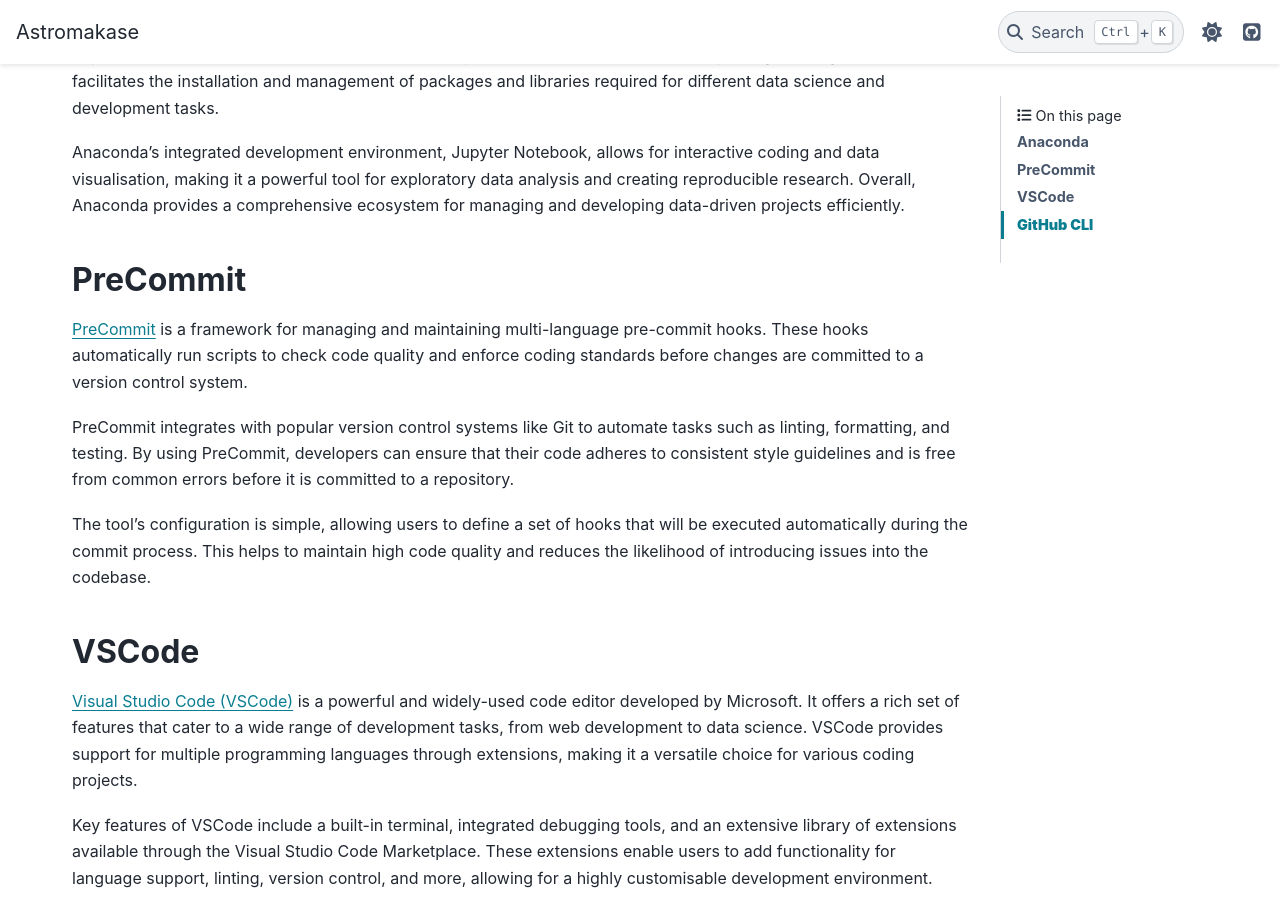
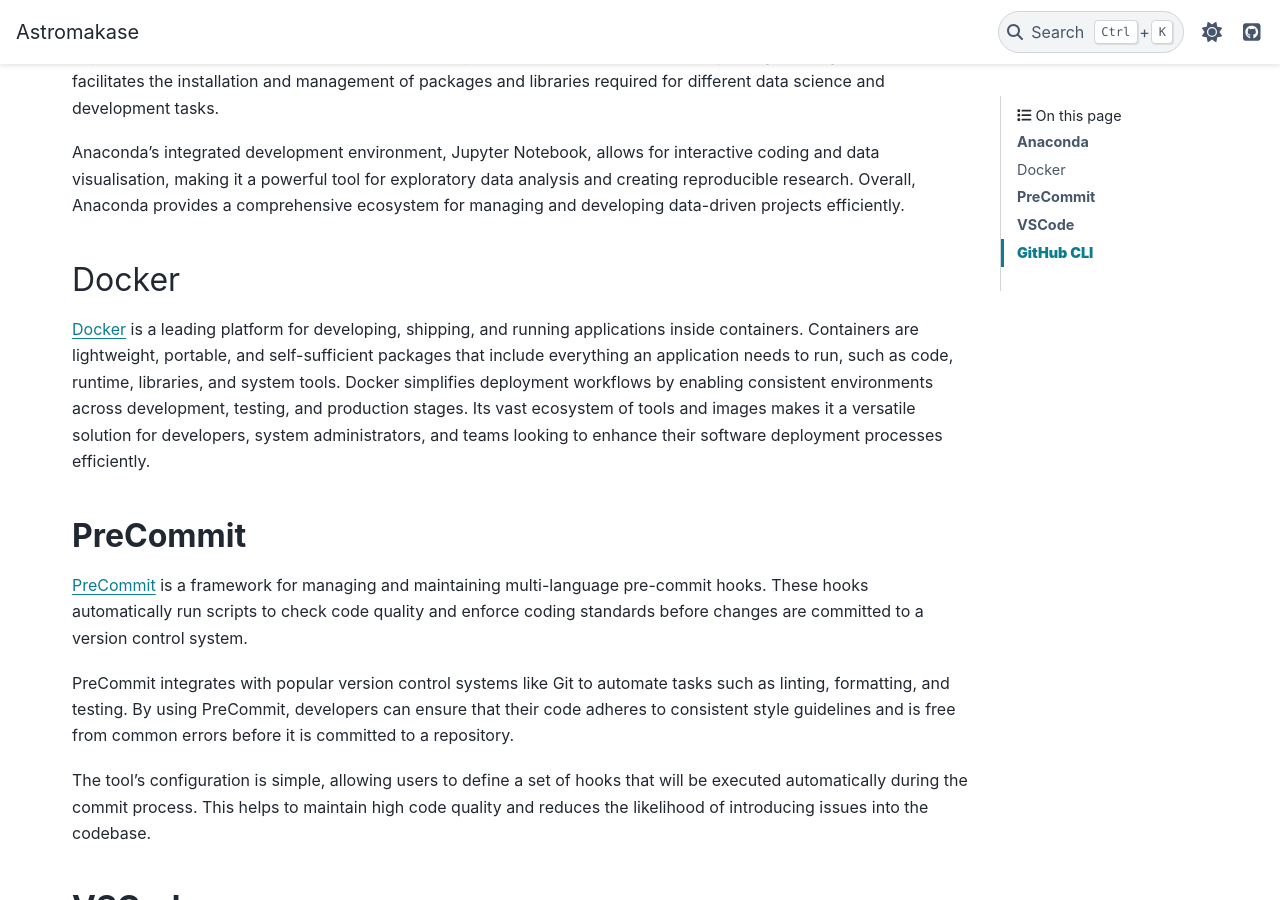
Before and after one commit to mug-n-ai/AstrOmakase, a Sphinx documentation site: the page built from docs/code.rst, in a window 1280 px wide and 900 px high, scrolled down 566 px. Built offline with Sphinx 7.4.7 and the PyData theme 0.15.4, drawn with Linux system fonts in a browser that asks for light colours.

Commit message:
adde docker description

```diff
--- a/docs/code.rst
+++ b/docs/code.rst
@@ -15,6 +15,15 @@
 With Anaconda, users can easily create isolated environments for various projects, ensuring that different libraries and dependencies do not interfere with each other. The platform also includes the Conda package manager, which facilitates the installation and management of packages and libraries required for different data science and development tasks.
 
 Anaconda's integrated development environment, Jupyter Notebook, allows for interactive coding and data visualisation, making it a powerful tool for exploratory data analysis and creating reproducible research. Overall, Anaconda provides a comprehensive ecosystem for managing and developing data-driven projects efficiently.
+
+Docker
+++++++++++++++++++++++++++++
+
+`Docker <https://www.docker.com/>`_ is a leading platform for developing, shipping, and running applications inside containers.
+Containers are lightweight, portable, and self-sufficient packages that include everything an application needs to run, such as code, runtime, libraries, and system tools.
+Docker simplifies deployment workflows by enabling consistent environments across development, testing, and production stages.
+Its vast ecosystem of tools and images makes it a versatile solution for developers, system administrators, and teams looking to enhance their software deployment processes efficiently.
+
 
 **PreCommit**
 +++++++++++++
--- a/docs/index.rst
+++ b/docs/index.rst
@@ -137,6 +137,7 @@
 
 - **Anaconda**: A powerful distribution for Python and R programming, widely used for scientific computing. Includes libraries like **NumPy**, **SciPy**, and **Matplotlib**.
 - **Chrome**: A fast, secure, and easy-to-use web browser.
+- **Docker**: A containerisation platform that allows developers to package and run applications in isolated environments, ensuring consistent behaviour across different systems.
 - **Flameshot**: A simple yet powerful screenshot tool.
 - **GitHub CLI**: Command-line interface for GitHub (`gh`).
 - **GIMP**: GNU Image Manipulation Program, a versatile graphics editor.
```
Also changed, not shown: README.md (+1 -0 lines).
